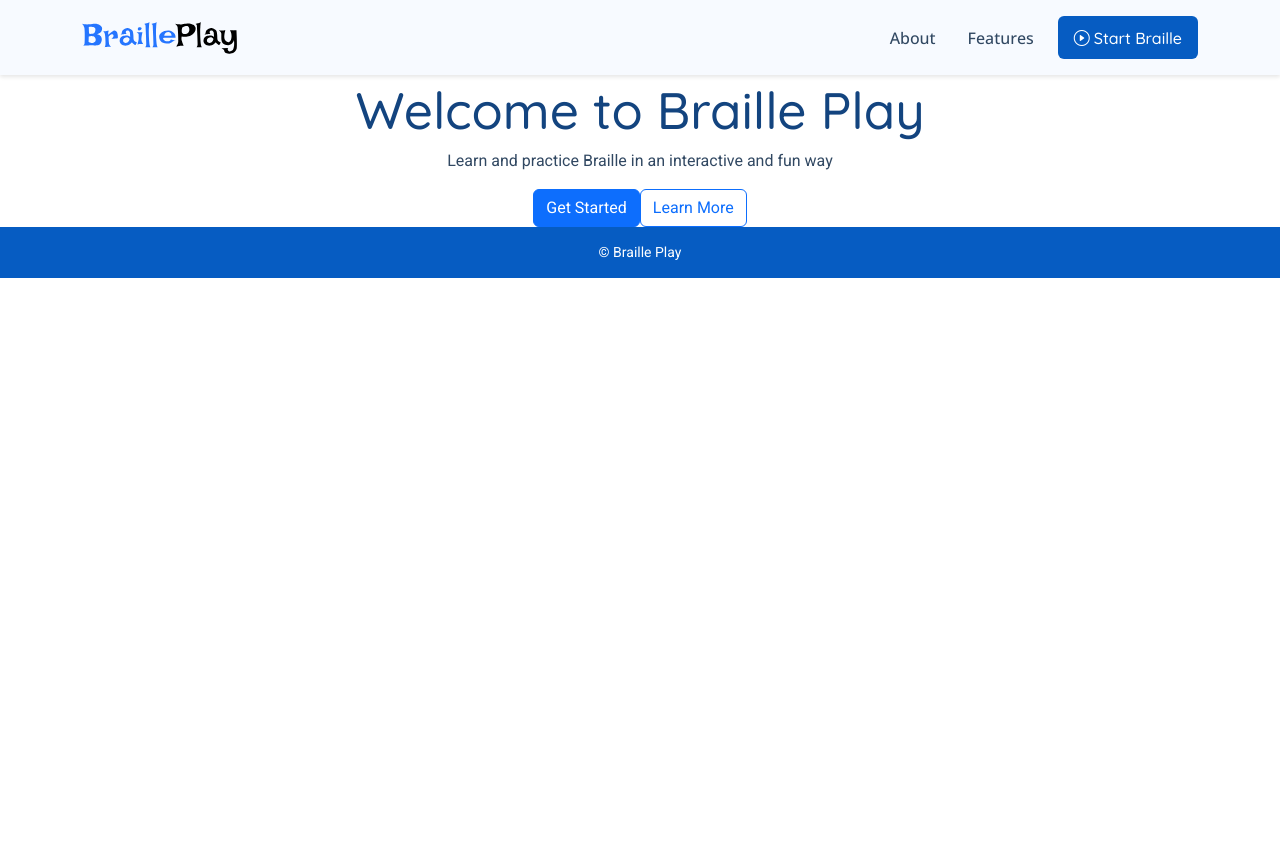
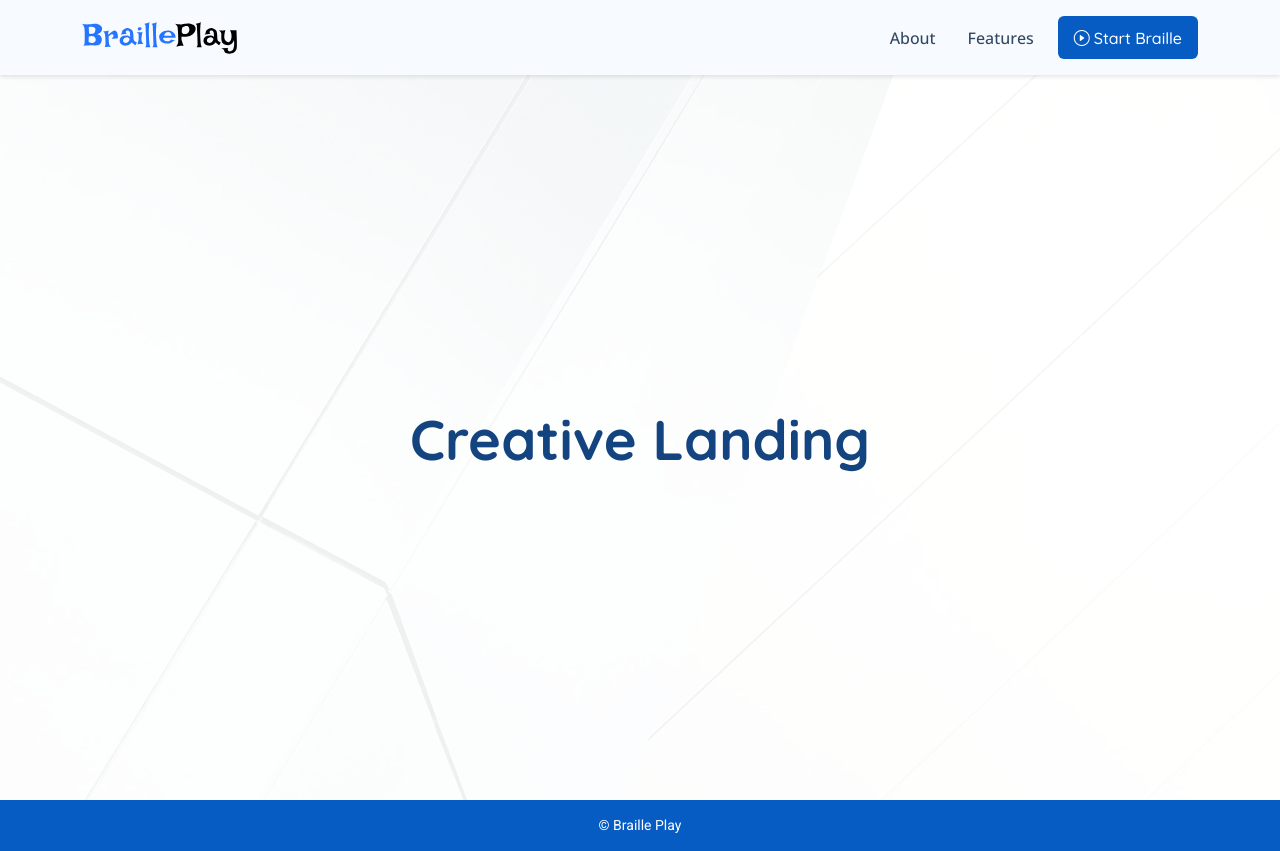
Before and after one commit to yeahyeon/braille-play-landing, a React (Vite) app: page / in a window 1280 px wide. Before the commit the page ends 800 px from the top, so only its background shows below. Built offline with nearby package versions, Linux system fonts and the light colour scheme.

Commit message:
[feat] add background image to hero

```diff
--- /dev/null
+++ b/src/components/Hero.css
@@ -0,0 +1,51 @@
+.hero {
+  padding: 0;
+  position: relative;
+  overflow: hidden;
+  min-height: 100vh;
+  display: flex;
+  align-items: center;
+  margin: 0;
+  width: 100vw;
+  margin-left: calc(-50vw + 50%);
+  margin-right: calc(-50vw + 50%);
+  margin-top: -80px;
+  padding-top: 80px;
+}
+
+.hero::before {
+  content: "";
+  position: absolute;
+  top: 0;
+  left: 0;
+  right: 0;
+  bottom: 0;
+  background: url('../assets/hero-bg.webp') no-repeat center center;
+  background-size: cover;
+  opacity: 0.08;
+  z-index: 1;
+}
+
+.hero .container {
+  position: relative;
+  z-index: 2;
+}
+
+.hero-title {
+  font-size: 3.5rem;
+  font-weight: 700;
+  color: #13447f;
+  margin: 0;
+}
+
+@media (max-width: 768px) {
+  .hero-title {
+    font-size: 2.8rem;
+  }
+}
+
+@media (max-width: 576px) {
+  .hero-title {
+    font-size: 2.2rem;
+  }
+}
--- a/src/components/Hero.jsx
+++ b/src/components/Hero.jsx
@@ -1,21 +1,13 @@
 import React from "react";
+import './Hero.css';
 
 const Hero = () => {
   return (
-    <section id="hero" className="hero section">
+    <section id="hero" className="hero">
       <div className="container">
         <div className="row justify-content-center">
           <div className="col-lg-8 text-center">
-            <h1 className="hero-title">Welcome to Braille Play</h1>
-            <p className="hero-subtitle">Learn and practice Braille in an interactive and fun way</p>
-            <div className="hero-buttons">
-              <a href="#about" className="btn btn-primary">
-                Get Started
-              </a>
-              <a href="#contact" className="btn btn-outline-primary">
-                Learn More
-              </a>
-            </div>
+            <h1 className="hero-title">Creative Landing</h1>
           </div>
         </div>
       </div>
```
